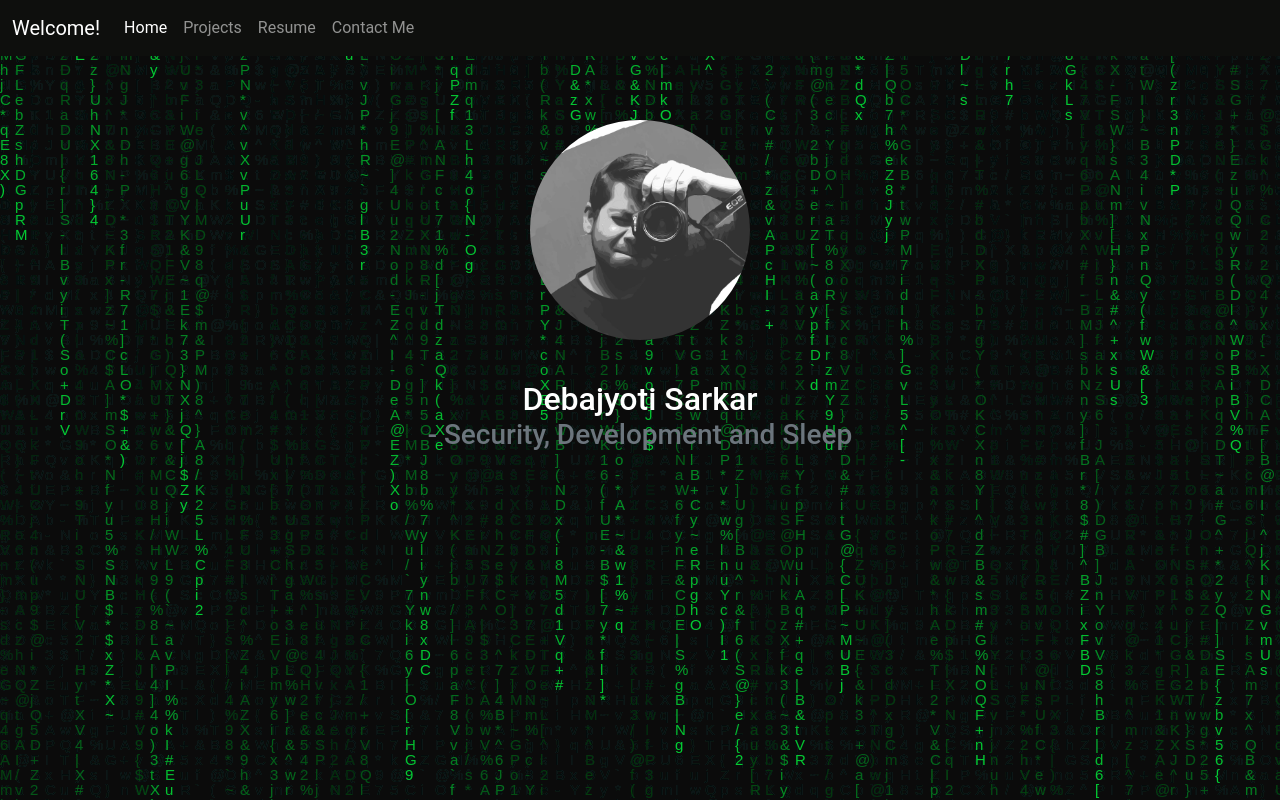
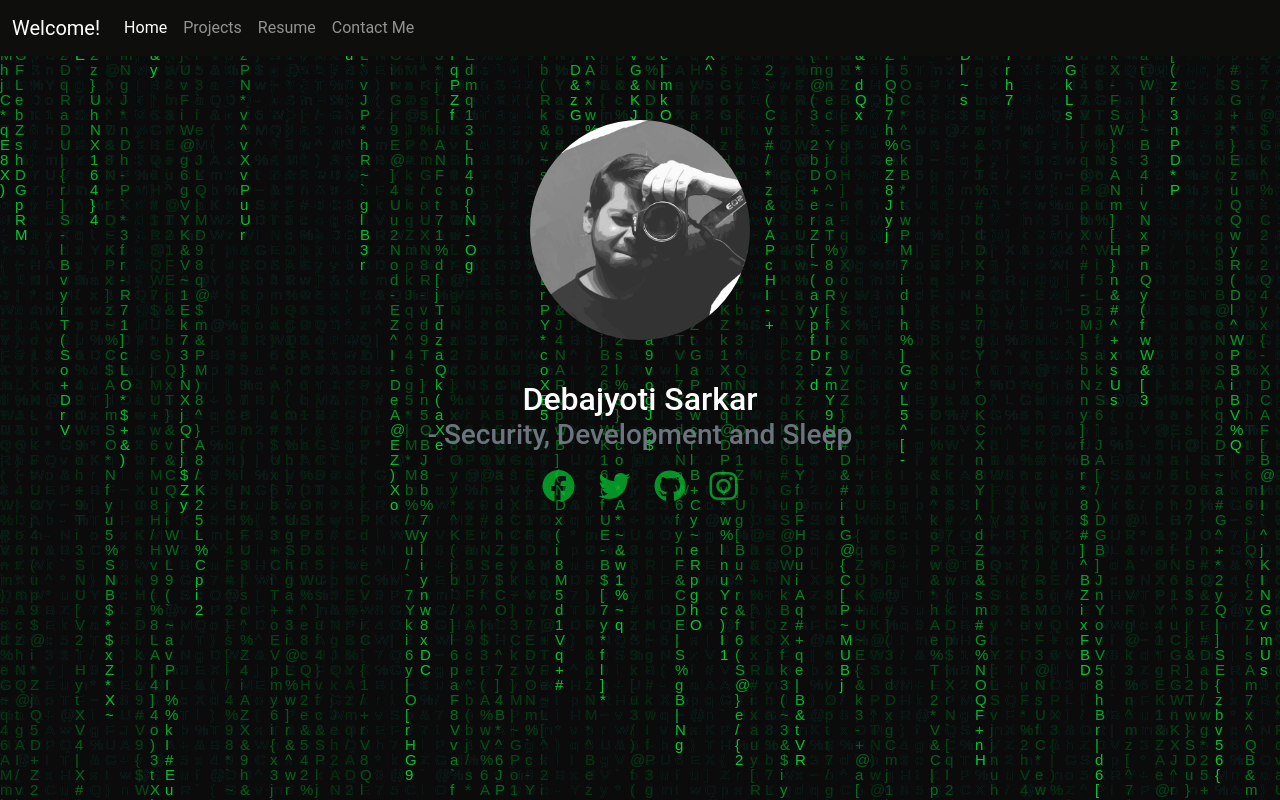
Before and after one commit to debajyotisarkarhome/debajyotisarkarhome.github.io, a plain HTML site: page index.html in a window 1280 px wide. Drawn offline with nearby package versions, Linux system fonts and the light colour scheme.

Commit message:
added social media buttons

```diff
--- a/css/custom.css
+++ b/css/custom.css
@@ -22,6 +22,22 @@ h2 {
     padding-top: 0%;
 }
 
+.fa-custom {
+    text-decoration: none;
+    color: var(--primary-neon-green);
+    padding:10px 10px 10px 10px ;
+    opacity: 0.7;
+}
+
+.fa-custom:hover {
+    color: var(--primary-light);
+    opacity: 1;
+}
+
+.social-buttons {
+    text-align: center;
+}
+
 
 #resume_view {
     width: 100%;
--- a/index.html
+++ b/index.html
@@ -3,6 +3,7 @@
         <title>Debajyoti Sarkar</title>
         <meta content='maximum-scale=1.0, initial-scale=1.0, width=device-width' name='viewport'>
         <link href="https://cdn.jsdelivr.net/npm/bootstrap@5.0.2/dist/css/bootstrap.min.css" rel="stylesheet" integrity="sha384-EVSTQN3/azprG1Anm3QDgpJLIm9Nao0Yz1ztcQTwFspd3yD65VohhpuuCOmLASjC" crossorigin="anonymous">
+        <script src="https://kit.fontawesome.com/970d86b2f5.js" crossorigin="anonymous"></script>
         <link rel="stylesheet" href="css/custom.css">
       </head>
     <body>
@@ -43,7 +44,17 @@
         <h2 class="text-center">
             Debajyoti Sarkar
             <small class="text-muted mx-auto d-block text-center">- Security, Development and Sleep</small>
-          </h2>
-          <script src="https://cdn.jsdelivr.net/npm/bootstrap@5.0.2/dist/js/bootstrap.bundle.min.js" integrity="sha384-MrcW6ZMFYlzcLA8Nl+NtUVF0sA7MsXsP1UyJoMp4YLEuNSfAP+JcXn/tWtIaxVXM" crossorigin="anonymous"></script>
+        </h2>
+        <div class="social-buttons">
+          <a class="fab fa-custom fa-2x fa-facebook" href="https://www.facebook.com/debajyotisarkar.home"></a>
+          <a class="fab fa-custom fa-2x fa-twitter" href="https://twitter.com/debuisalive"></a>
+          <a class="fab fa-custom fa-2x fa-github" href="https://github.com/debajyotisarkarhome"></a>
+          <a class="fab fa-custom fa-2x fa-instagram" href="https://www.instagram.com/debajyotisarkar_oos"></a>
+        </div>
+
+
+
+
+        <script src="https://cdn.jsdelivr.net/npm/bootstrap@5.0.2/dist/js/bootstrap.bundle.min.js" integrity="sha384-MrcW6ZMFYlzcLA8Nl+NtUVF0sA7MsXsP1UyJoMp4YLEuNSfAP+JcXn/tWtIaxVXM" crossorigin="anonymous"></script>
     </body>
 </html>
```
